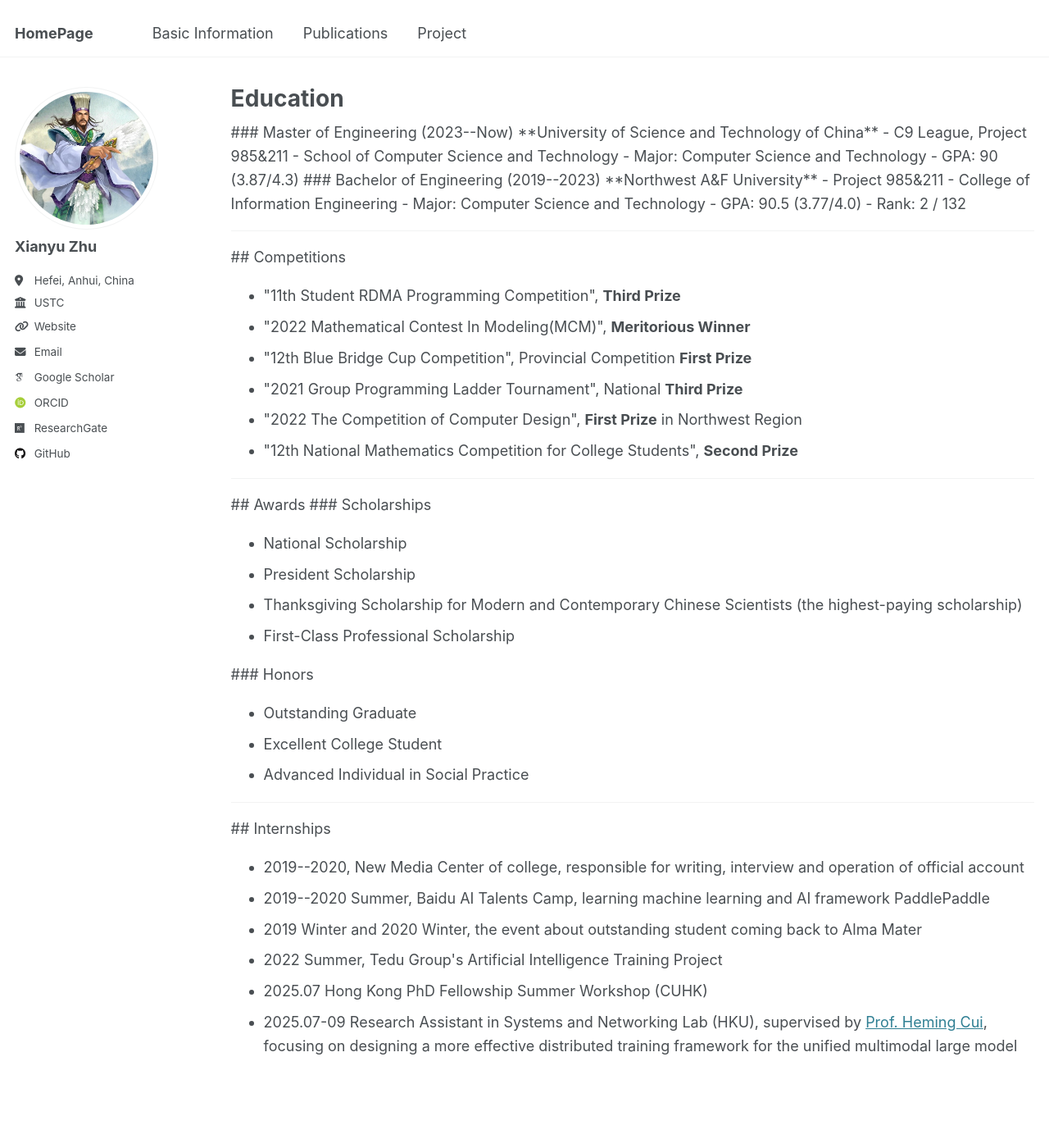
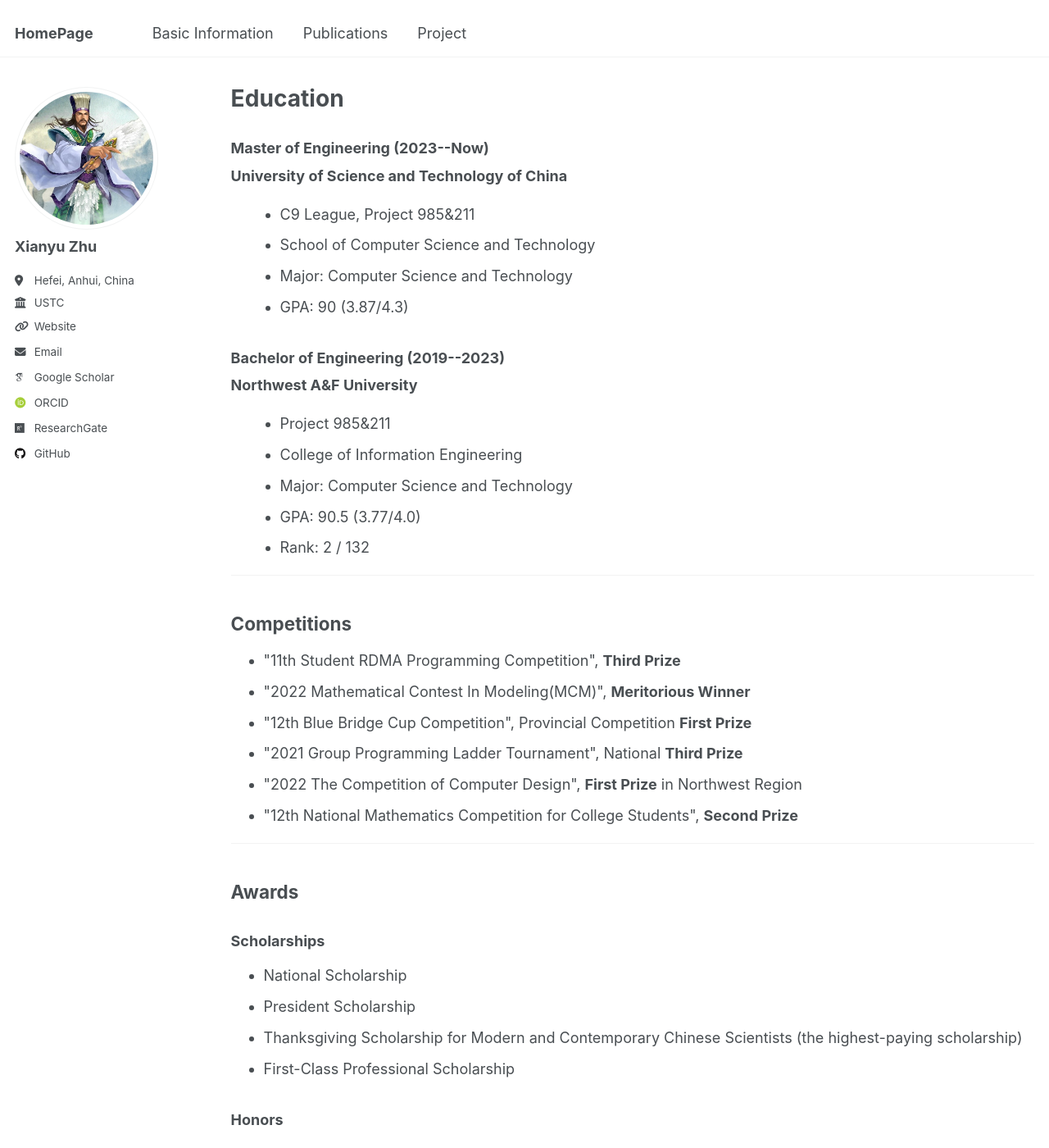
Before and after one commit to zhuxy-USTC/zhuxy-USTC.github.io, a Jekyll site: the page built from _pages/cv.md, in a window 1280 px wide and 1400 px high. Shown: the whole window at 82% size. Built offline with Jekyll 4.4.1, drawn with Linux system fonts in a browser that asks for light colours; some web fonts are replaced; some of the changed lines change nothing that is shown.

Commit message:
Update cv.md

```diff
--- a/_pages/cv.md
+++ b/_pages/cv.md
@@ -11,20 +11,24 @@ redirect_from:
 
 <div style="font-family: -apple-system, BlinkMacSystemFont, 'Segoe UI', Roboto, 'Helvetica Neue', Arial, sans-serif; line-height: 1.6;">
 
-### Master of Engineering (2023--Now)
-**University of Science and Technology of China**
-- C9 League, Project 985&211
-- School of Computer Science and Technology
-- Major: Computer Science and Technology
-- GPA: 90 (3.87/4.3)
+<h3>Master of Engineering (2023--Now)</h3>
+<strong>University of Science and Technology of China</strong><br>
+<ul style="list-style-type: disc; margin-left: 20px;">
+    <li>C9 League, Project 985&211</li>
+    <li>School of Computer Science and Technology</li>
+    <li>Major: Computer Science and Technology</li>
+    <li>GPA: 90 (3.87/4.3)</li>
+</ul>
 
-### Bachelor of Engineering (2019--2023)
-**Northwest A&F University**
-- Project 985&211
-- College of Information Engineering
-- Major: Computer Science and Technology
-- GPA: 90.5 (3.77/4.0)
-- Rank: 2 / 132
+<h3>Bachelor of Engineering (2019--2023)</h3>
+<strong>Northwest A&F University</strong><br>
+<ul style="list-style-type: disc; margin-left: 20px;">
+    <li>Project 985&211</li>
+    <li>College of Information Engineering</li>
+    <li>Major: Computer Science and Technology</li>
+    <li>GPA: 90.5 (3.77/4.0)</li>
+    <li>Rank: 2 / 132</li>
+</ul>
 
 </div>
 
@@ -32,7 +36,7 @@ redirect_from:
 
 <div style="font-family: -apple-system, BlinkMacSystemFont, 'Segoe UI', Roboto, 'Helvetica Neue', Arial, sans-serif; line-height: 1.6;">
 
-## Competitions
+<h2>Competitions</h2>
 <ul>
     <li>"11th Student RDMA Programming Competition", <b>Third Prize</b> </li>
     <li>"2022 Mathematical Contest In Modeling(MCM)", <b>Meritorious Winner</b></li>
@@ -47,16 +51,16 @@ redirect_from:
 
 <div style="font-family: -apple-system, BlinkMacSystemFont, 'Segoe UI', Roboto, 'Helvetica Neue', Arial, sans-serif; line-height: 1.6;">
 
-## Awards
+<h2>Awards</h2>
 
-### Scholarships
+<h3>Scholarships</h3>
 <ul>
     <li>National Scholarship</li>
     <li>President Scholarship</li>
     <li>Thanksgiving Scholarship for Modern and Contemporary Chinese Scientists (the highest-paying scholarship)</li>
     <li>First-Class Professional Scholarship</li>
 </ul>
-### Honors
+<h3>Honors</h3>
 <ul>
     <li>Outstanding Graduate</li>
     <li>Excellent College Student</li>
@@ -68,7 +72,7 @@ redirect_from:
 ---
 <div style="font-family: -apple-system, BlinkMacSystemFont, 'Segoe UI', Roboto, 'Helvetica Neue', Arial, sans-serif; line-height: 1.6;">
 
-## Internships
+<h2>Internships</h2>
 <ul>
     <li>2019--2020, New Media Center of college, responsible for writing, interview and operation of official account</li>
     <li>2019--2020 Summer, Baidu AI Talents Camp, learning machine learning and AI framework PaddlePaddle</li>
```
